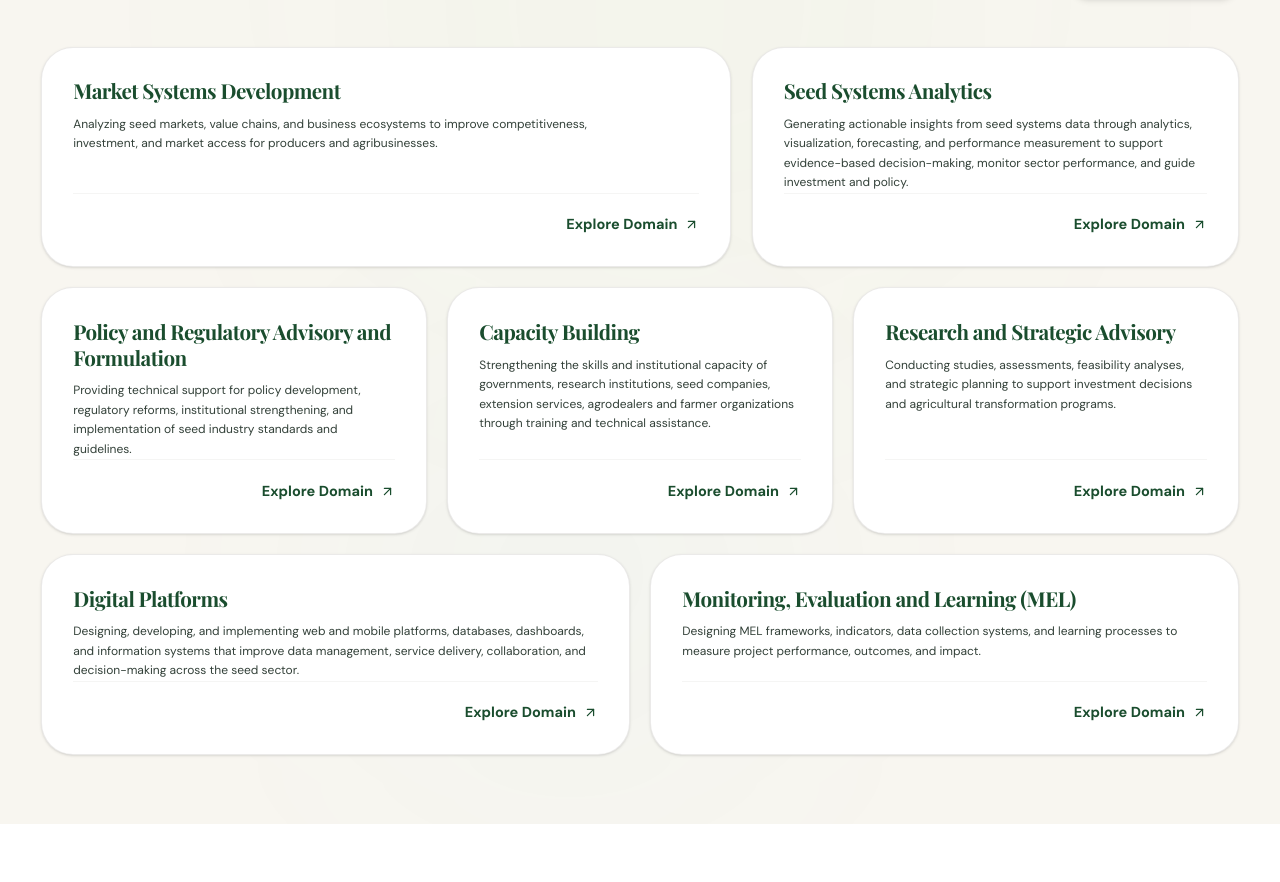
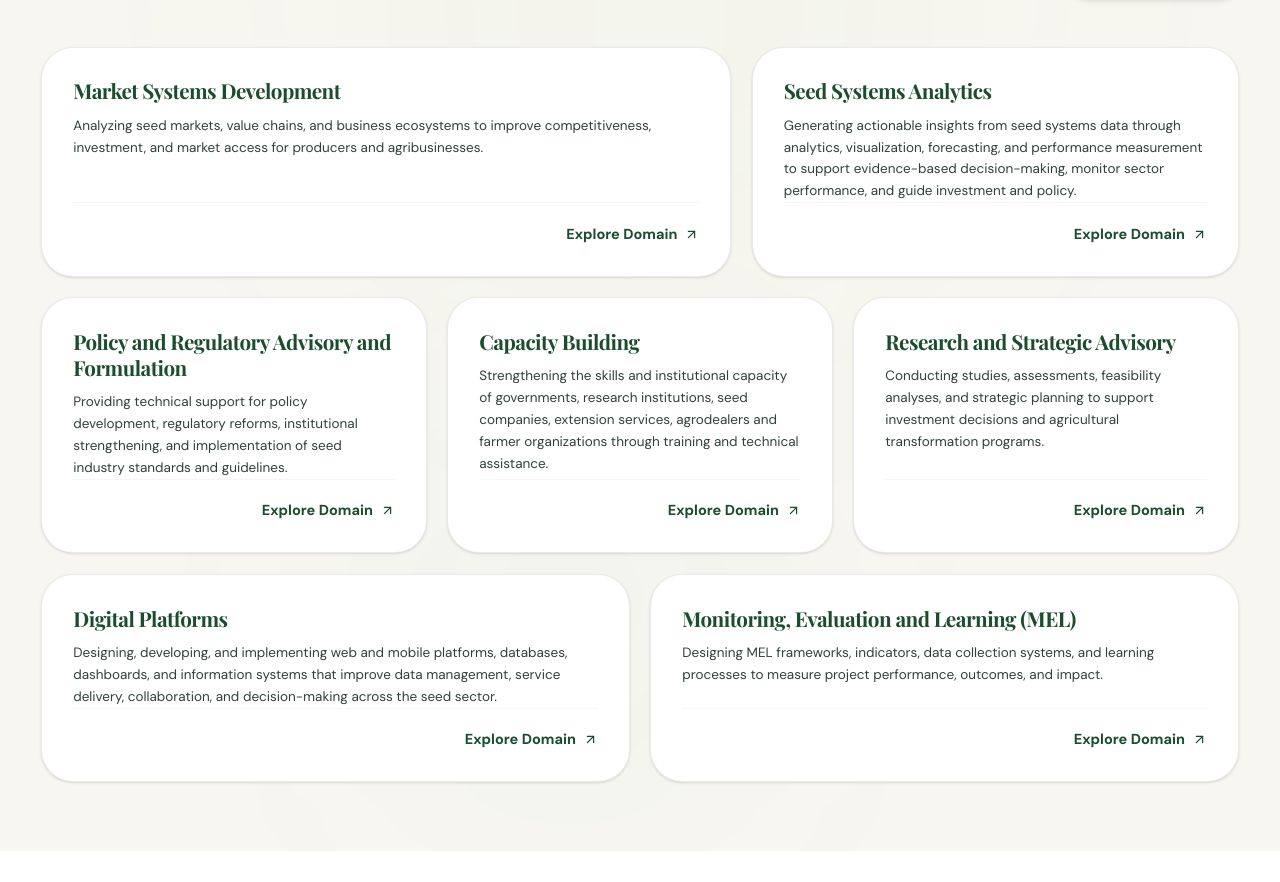
Before and after one commit to KenanWilliam/agri-v1, a Next.js app: page /en/about in a window 1280 px wide. Shown: the part 3066-3948 px from the top of the page. Built offline with nearby package versions, Linux system fonts and the light colour scheme.

Commit message:
style(our-work): update card explainer font size to 13.5px on 13-inch range

```diff
--- a/app/[locale]/our-work/page.tsx
+++ b/app/[locale]/our-work/page.tsx
@@ -139,7 +139,7 @@ export default function OurWorkPage() {
                             {card.title}
                           </h2>
                           <p
-                            className="text-charcoal/90 font-normal leading-relaxed text-[12px] min-[1440px]:text-[15px]"
+                            className="text-charcoal/90 font-normal leading-relaxed text-[13.5px] min-[1440px]:text-[15px]"
                           >
                             {card.description}
                           </p>
--- a/components/motion/services-bento-grid.tsx
+++ b/components/motion/services-bento-grid.tsx
@@ -32,7 +32,7 @@ function BentoCard({ pillar }: BentoCardProps) {
           {pillar.title}
         </h3>
         <p
-          className="font-sans font-normal leading-relaxed text-charcoal/90 text-[12px] min-[1440px]:text-[15.5px]"
+          className="font-sans font-normal leading-relaxed text-charcoal/90 text-[13.5px] min-[1440px]:text-[15.5px]"
         >
           {pillar.desc}
         </p>
```
